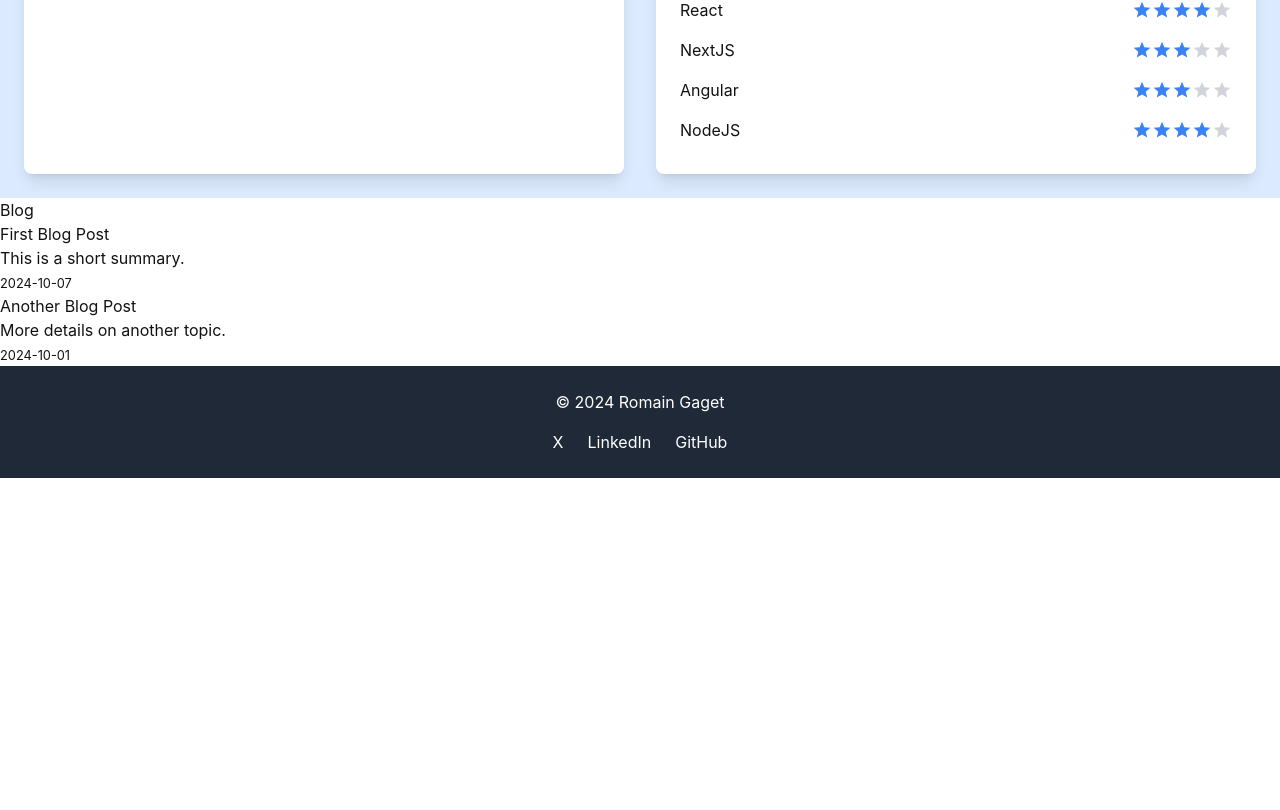
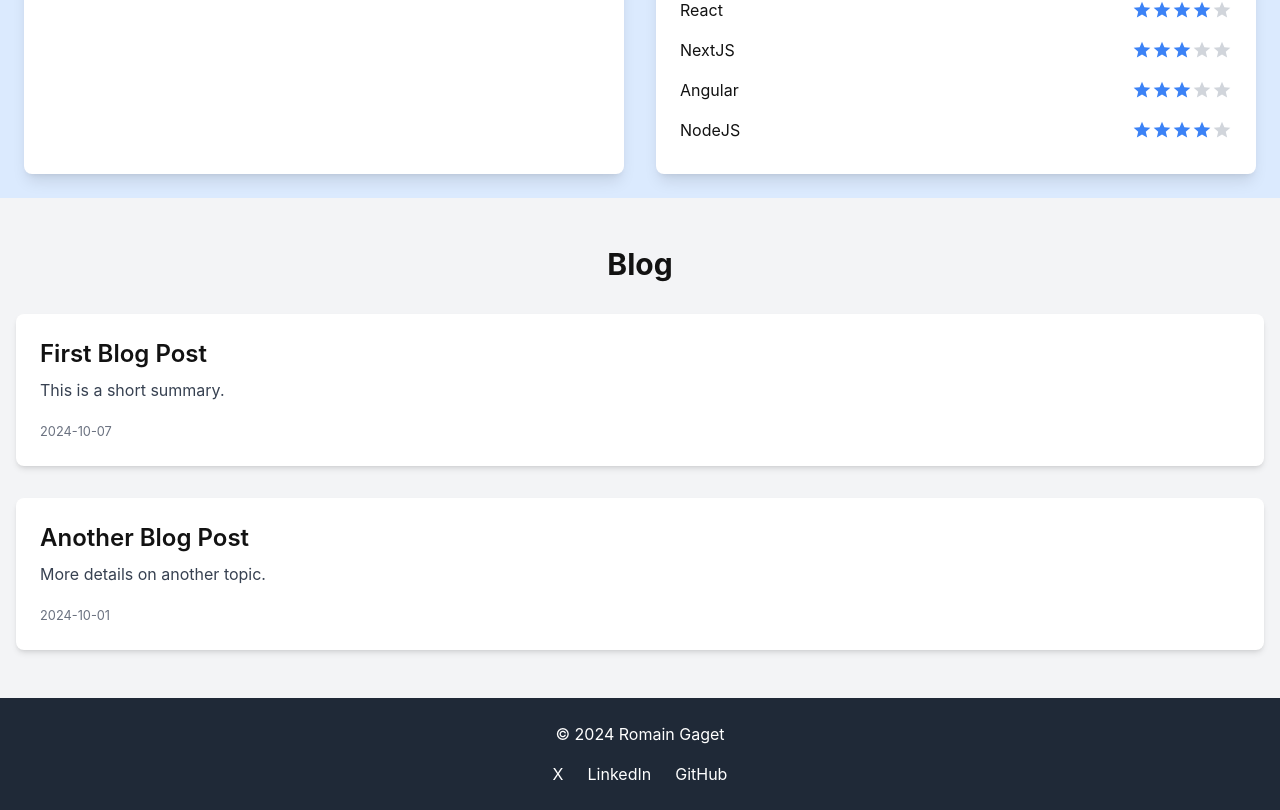
Before and after one commit to RomainGaget-hub/rgweb, a Next.js app: page / in a window 1280 px wide. Shown: the part 1478-2288 px from the top of the page. Before the commit the page ends 1956 px from the top, so only its background shows below. Built offline with nearby package versions, Linux system fonts and the light colour scheme.

Commit message:
blog design init

```diff
--- a/src/app/components/BlogPreview.tsx
+++ b/src/app/components/BlogPreview.tsx
@@ -8,17 +8,19 @@
     ];
 
     return (
-        <section id="blog">
-            <h2>Blog</h2>
-            <ul>
-                {posts.map((post, index) => (
-                    <li key={index}>
-                        <h3>{post.title}</h3>
-                        <p>{post.excerpt}</p>
-                        <small>{post.date}</small>
-                    </li>
-                ))}
-            </ul>
+        <section id="blog" className="bg-gray-100 py-12 px-4">
+            <div className="container mx-auto">
+                <h2 className="text-3xl font-bold text-center mb-8">Blog</h2>
+                <ul className="space-y-8">
+                    {posts.map((post, index) => (
+                        <li key={index} className="bg-white p-6 rounded-lg shadow-md">
+                            <h3 className="text-2xl font-semibold mb-2">{post.title}</h3>
+                            <p className="text-gray-700 mb-4">{post.excerpt}</p>
+                            <small className="text-gray-500">{post.date}</small>
+                        </li>
+                    ))}
+                </ul>
+            </div>
         </section>
     );
 };
```
